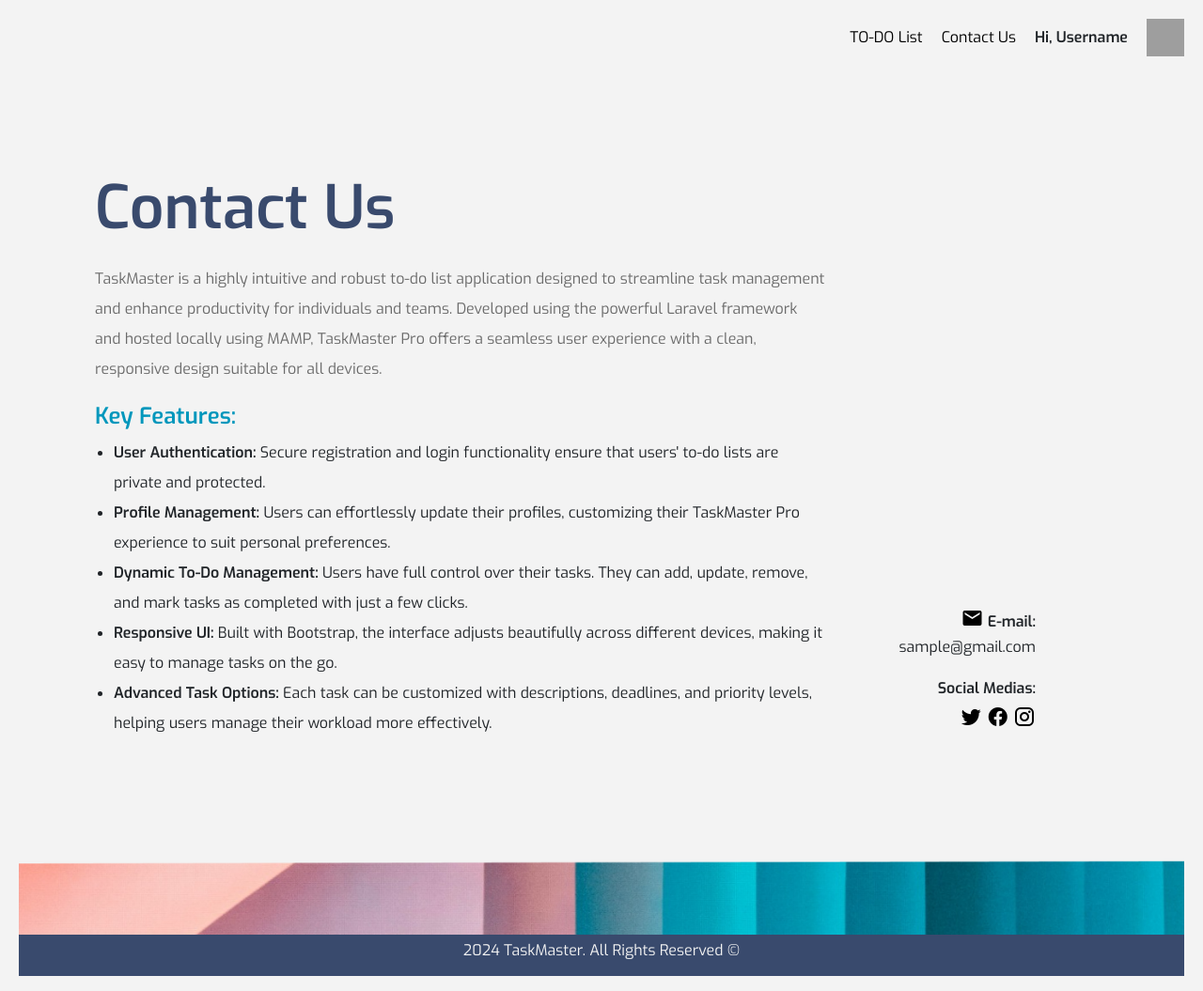
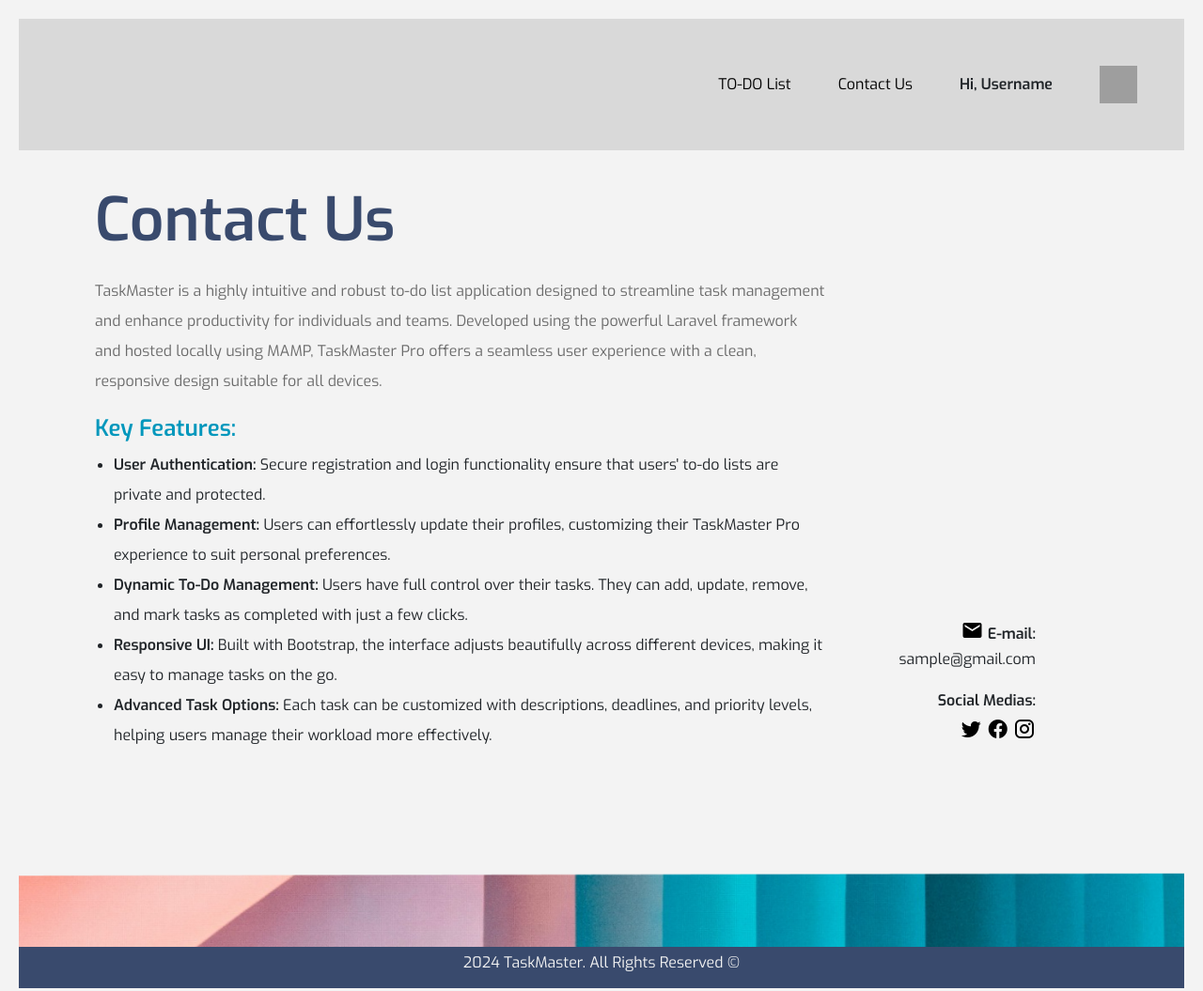
Before and after one commit to qwqtw/TaskMaster, a PHP site: template views/contact-us.html in a window 1280 px wide. Shown: the top 1055 px of the page at 94% size. Run offline with PHP 8.4, Linux system fonts and the light colour scheme; the template is opened without the code that fills it, so the values that code supplies are empty; some libraries are stand-ins or nearby versions; grey boxes are pictures that could not be loaded.

Commit message:
Update contact-us.css

```diff
--- a/public/css/contact-us.css
+++ b/public/css/contact-us.css
@@ -1,5 +1,3 @@
-
-
 body {
     font-family: 'Exo', sans-serif;
     padding: 20px;
@@ -9,18 +7,20 @@ body {
 
 .container {
     max-width: 800px;
-    margin-top: 10%;
+    margin-top: 3%;
     margin-bottom: 3%;
 }
 
-.title, .subtitle {
-    font-weight:600;
+.title,
+.subtitle {
+    font-weight: 600;
 }
 
 .title {
     color: #394A6D;
     font-size: 48pt;
 }
+
 .subtitle {
     color: #0197BC;
     font-size: 18pt;
@@ -29,22 +29,30 @@ body {
 .description {
     color: #6B6B6B;
 }
+
 header {
     display: flex;
     justify-content: flex-end;
     align-items: center;
     margin-bottom: 20px;
+    background-color: #D9D9D9;
+    padding: 50px;
 }
 
 header nav {
     display: flex;
-    gap: 20px;
+    gap: 50px;
     align-items: center;
 }
 
 header nav a {
-    text-decoration: none;
+    text-decoration: none !important;
     color: black;
+    transition: color 0.3s ease;
+}
+
+header nav a:hover {
+    color: #0197BC;
 }
 
 header nav span {
@@ -95,7 +103,8 @@ main ul {
     margin-right: -10%;
 }
 
-.contact-info .email, .contact-info .social-media {
+.contact-info .email,
+.contact-info .social-media {
     margin-bottom: 20px;
 }
 
```
